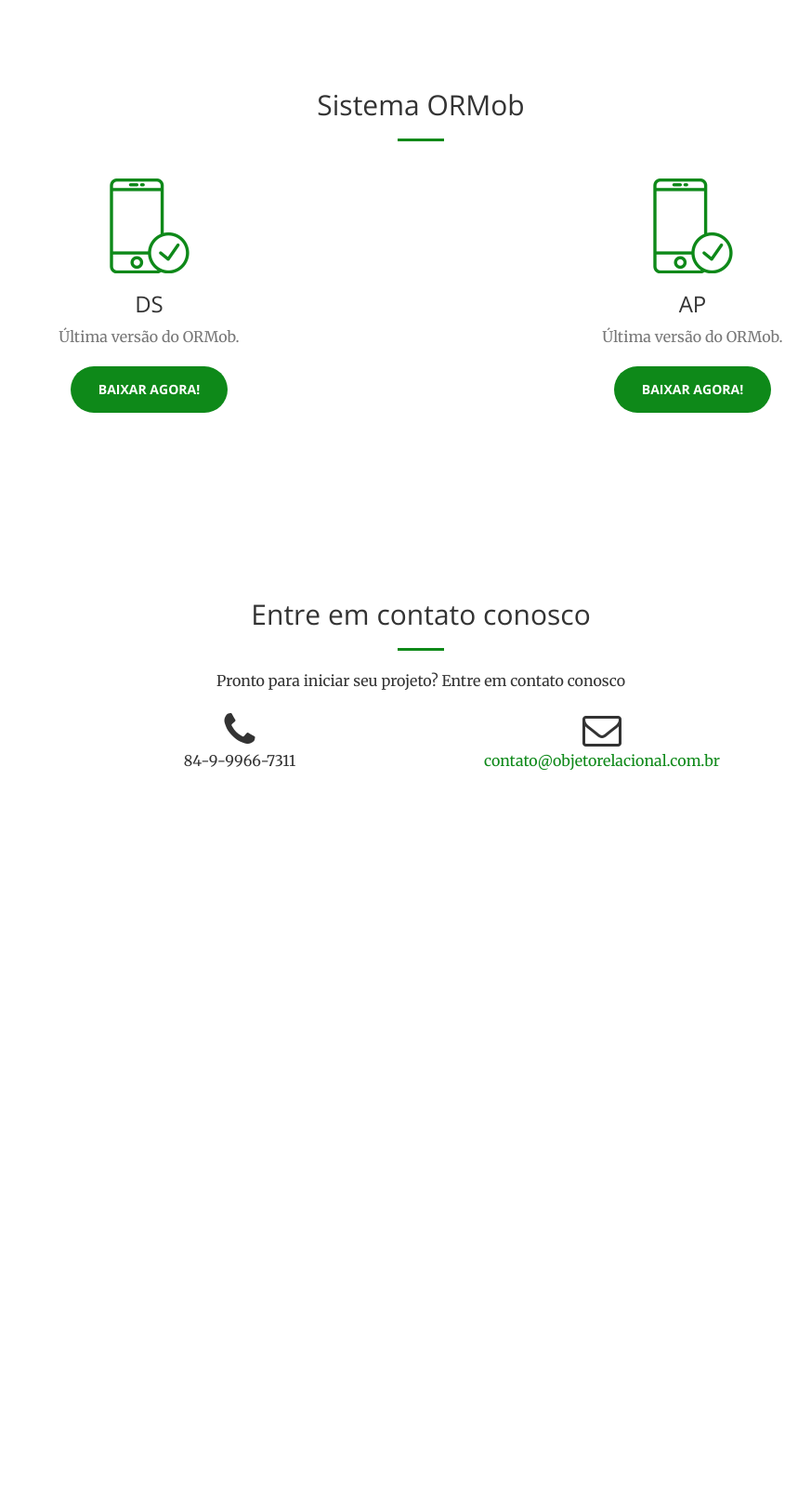
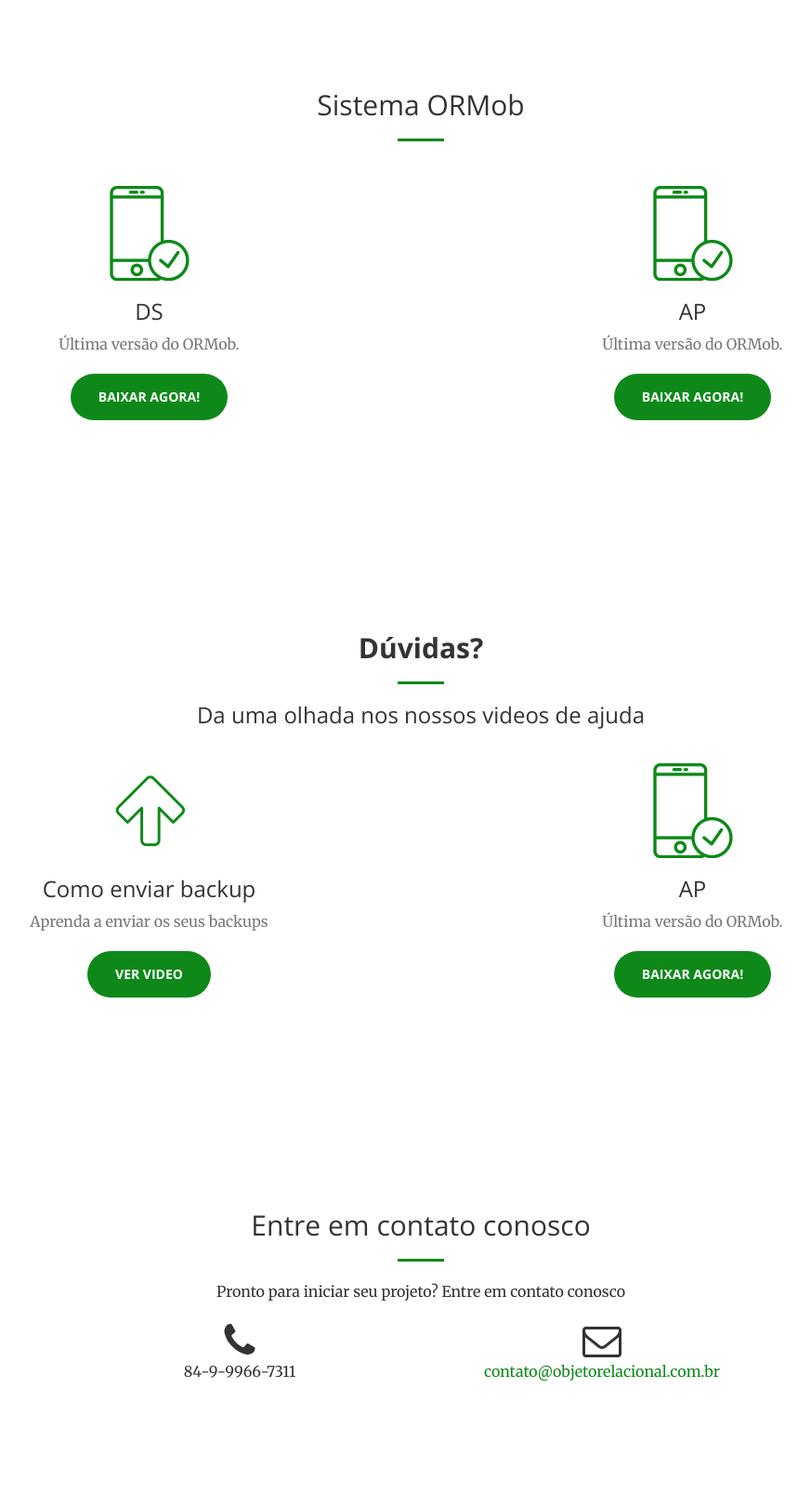
Before and after one commit to fdoliveira/orweb, a PHP site: page /ormob.html in a window 1280 px wide. Shown: the part 804-2411 px from the top of the page at 93% size, without its empty margins (187-1060 px from the left). Before the commit the page ends 1632 px from the top, so only its background shows below. Run offline with PHP 8.4, Linux system fonts and the light colour scheme.

Commit message:
Add gif duvidas

```diff
--- a/css/creative.css
+++ b/css/creative.css
@@ -296,7 +296,7 @@
     height: 45px;
 }
     .service-box {
-        margin: 20px auto 0;
+        margin: 28px auto;
     }
 }
 
--- a/ormob.html
+++ b/ormob.html
@@ -98,6 +98,75 @@
                 </div>
             </section>
 
+            <section id="duvidas">
+                    <div class="container">
+                        <div class="row">
+                            <div class="col-lg-12 text-center">
+                                <h2 class="section-heading"><b>Dúvidas?</b></h2>
+                                <hr class="primary">
+                                <h3>Da uma olhada nos nossos videos de ajuda</h3>
+                            </div>
+                        </div>
+                    </div>
+                    <div class="container">
+                        <div class="row">
+                            <div class="col-lg-6 col-md-6 text-center">
+                                <div class="service-box">
+                                    <i class="wow bounceIn text-primary"><img src="img/icones/ormob/ormob-como-enviar-backup.png"></i>
+                                    <h3>Como enviar backup</h3>
+                                    <p class="text-muted">Aprenda a enviar os seus backups</p>
+                                    <br>
+                                    <button type="button" class="btn btn-primary btn-xl" data-toggle="modal" data-target="#exampleModalLong">
+                                        Ver video
+                                    </button>
+
+                                    <div class="modal fade" id="exampleModalLong" tabindex="-1" role="dialog" aria-labelledby="exampleModalLongTitle" aria-hidden="true">
+                                        <div class="modal-dialog" role="document">
+                                        <div class="modal-content">
+                                            <div class="modal-header">
+                                            <h5 class="modal-title" id="exampleModalLongTitle">Como enviar backup</h5>
+                                            <button type="button" class="close" data-dismiss="modal" aria-label="Close">
+                                                <span aria-hidden="true">&times;</span>
+                                            </button>
+                                            </div>
+                                            <div class="modal-body">
+                                                <img src="img/icones/ormob/gif/como-enviar-backup.gif" alt="" class="col-lg-6 col-md-6 img-responsive">
+                                                <div class="col-lg-6 col-md-6">
+                                                    <h3>Instruções</h3>
+                                                    <div>
+                                                        <span>1. Abra seu sistema ORMob</span>
+                                                        <br>
+                                                        <span>2. Pressione um dos botões (Voltar ou menu)</span>
+                                                        <br>
+                                                        <span>3. Após abrir o menu pressione em "Enviar infromações do sistema"</span>
+                                                        <br>
+                                                        <span>4. Pronto! Após isso aparecerá em uma mensagem informando que o seu backup foi enviado com sucesso"</span>
+                                                    </div>
+                                                </div>
+                                            </div>
+                                            <div class="modal-footer">
+                                            <!-- <button type="button" class="btn btn-secondary" data-dismiss="modal">Sair</button> -->
+                                            </div>
+                                        </div>
+                                        </div>
+                                    </div>
+                                </div>
+                            </div>
+
+
+                            <div class="col-lg-6 col-md-6 text-center">
+                                <div class="service-box">
+                                    <i class="wow bounceIn text-primary"><img src="img/icones/ormob/ormob-icon.png"></i><!--/ icon -->
+                                    <h3>AP</h3>
+                                    <p class="text-muted">Última versão do ORMob.</p>
+                                    <br>
+                                    <a href="ftp/ormobap/ORMob.apk" class="btn btn-primary btn-xl page-scroll">Baixar agora!</a>
+                                </div>
+                            </div>
+                        </div>
+                    </div>
+                </section>
+
             <section id="contact">
                 <div class="container">
                     <div class="row">
```
Also changed, not shown: img/icones/ormob/gif/como-enviar-backup.gif (added), img/icones/ormob/ormob-como-enviar-backup.png (added).
